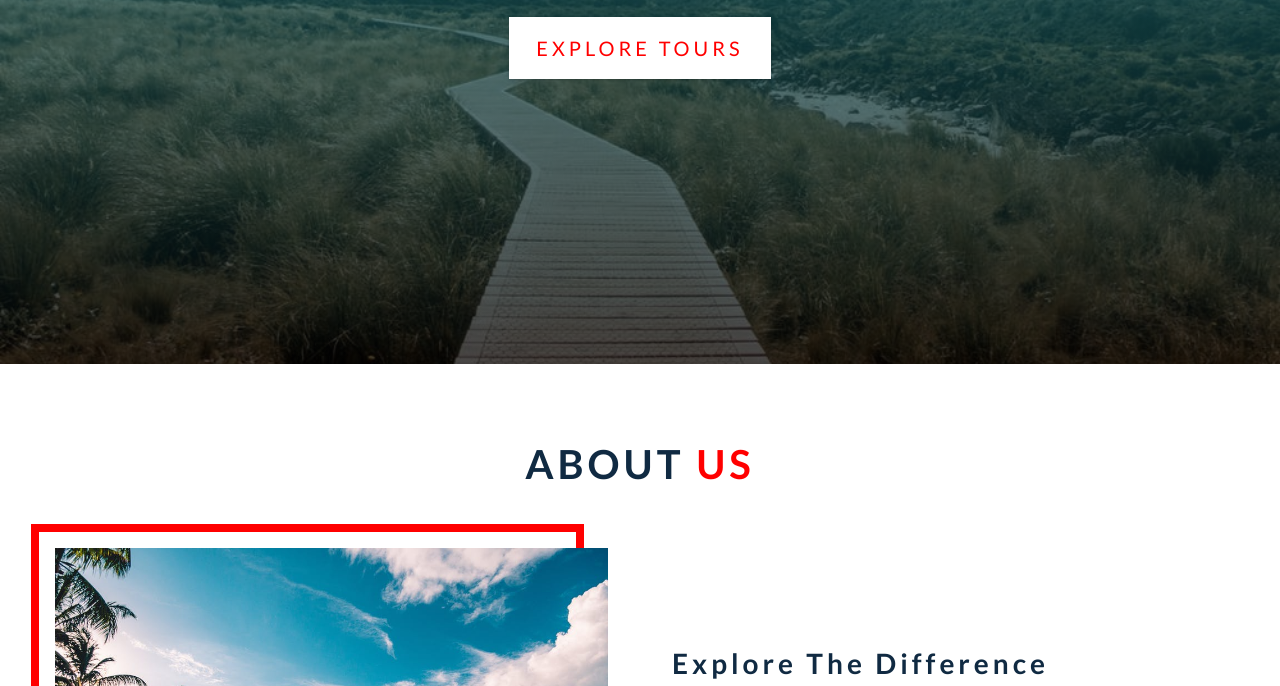
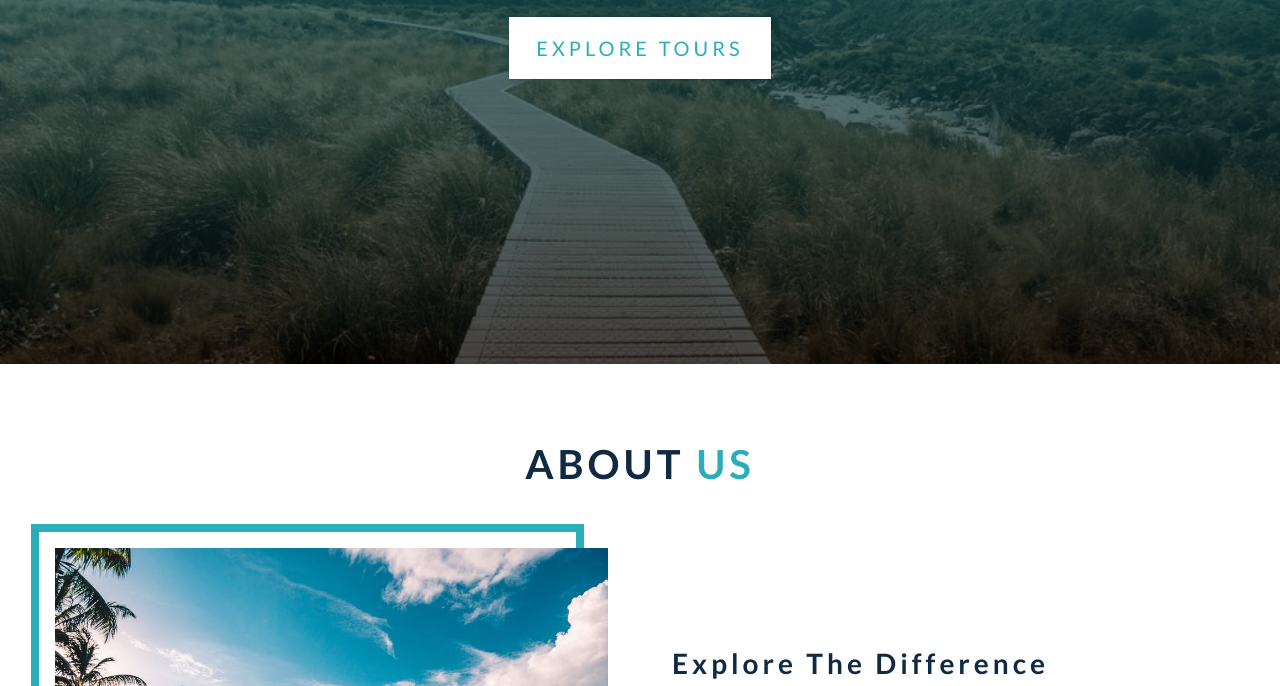
Before and after one commit to rahulchauhan17/backroads-flex-project, a plain HTML site: page index.html in a window 1280 px wide. Shown: the part 436-1122 px from the top of the page. Drawn offline with Linux system fonts and the light colour scheme.

Commit message:
color changed back

```diff
--- a/css/styles.css
+++ b/css/styles.css
@@ -16,8 +16,7 @@ Variables
   --clr-primary-3: hsl(185, 81%, 29%);
   --clr-primary-4: hsl(184, 77%, 34%);
   /* primary/main color */
-  /* --clr-primary-5: hsl(185, 62%, 45%); */
-  --clr-primary-5: red;
+  --clr-primary-5: hsl(185, 62%, 45%);
   /* lighter shades of primary color */
   --clr-primary-6: hsl(185, 57%, 50%);
   --clr-primary-7: hsl(184, 65%, 59%);
```
